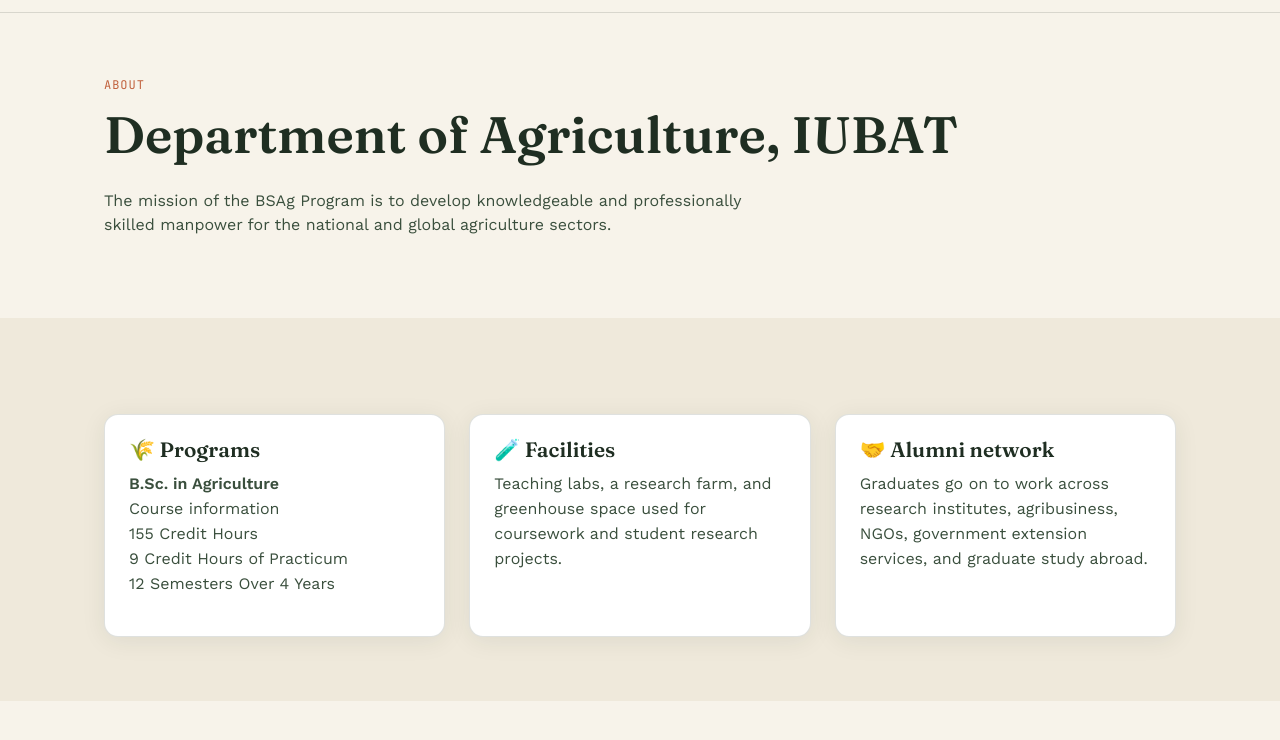
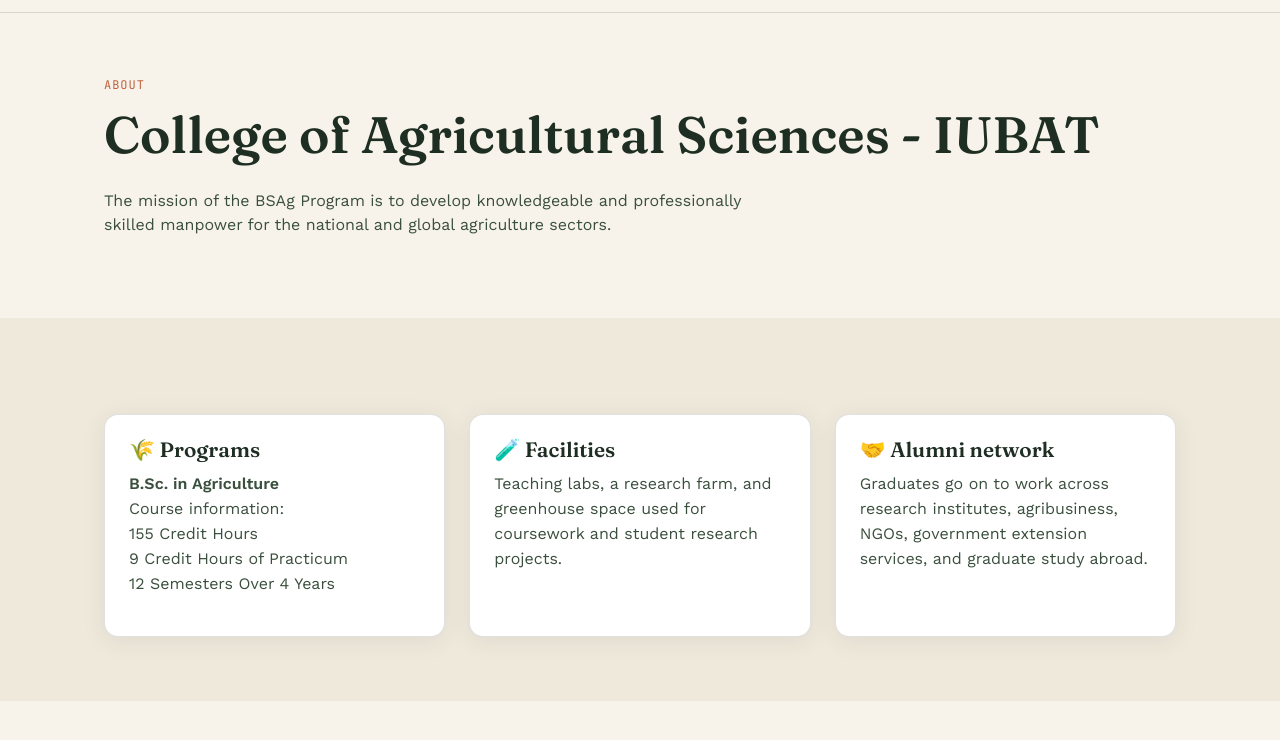
Before and after one commit to somrat99100/Alumni-IUBAT, a plain HTML site: page department.html in a window 1280 px wide. Shown: the part 60-800 px from the top of the page. Drawn offline with nearby package versions, Linux system fonts and the light colour scheme; no server answers.

Commit message:
Update department header and program information

```diff
--- a/department.html
+++ b/department.html
@@ -14,7 +14,7 @@
 <header class="section">
   <div class="container">
     <p class="eyebrow">About</p>
-    <h1>Department of Agriculture, IUBAT</h1>
+    <h1>College of Agricultural Sciences - IUBAT</h1>
     <p class="muted" style="max-width:640px;">The mission of the BSAg Program is to develop knowledgeable and professionally skilled manpower for the national and global agriculture sectors.</p>
   </div>
 </header>
@@ -24,7 +24,7 @@
     <div class="feature-grid">
       <div class="card">
         <h3>🌾 Programs</h3>
-        <p class="muted"><b>B.Sc. in Agriculture</b> <br>Course information<br>
+        <p class="muted"><b>B.Sc. in Agriculture</b> <br>Course information:<br>
 155 Credit Hours<br>
 9 Credit Hours of Practicum<br>
 12 Semesters Over 4 Years</p>
```
